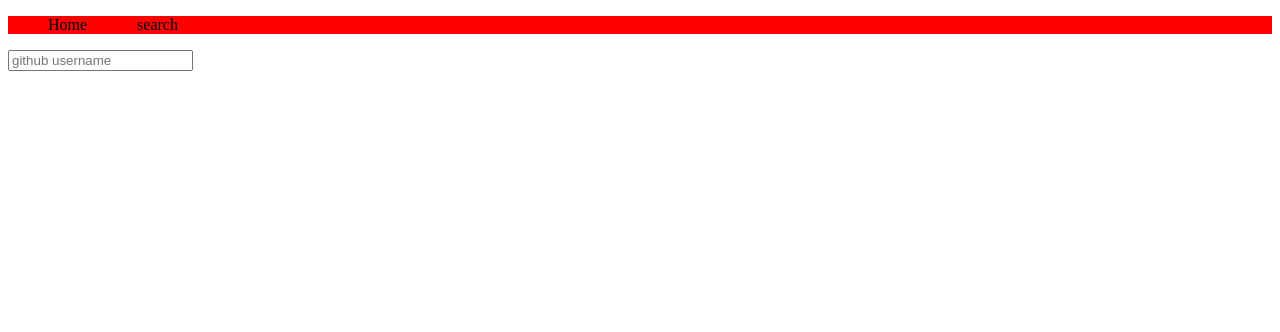
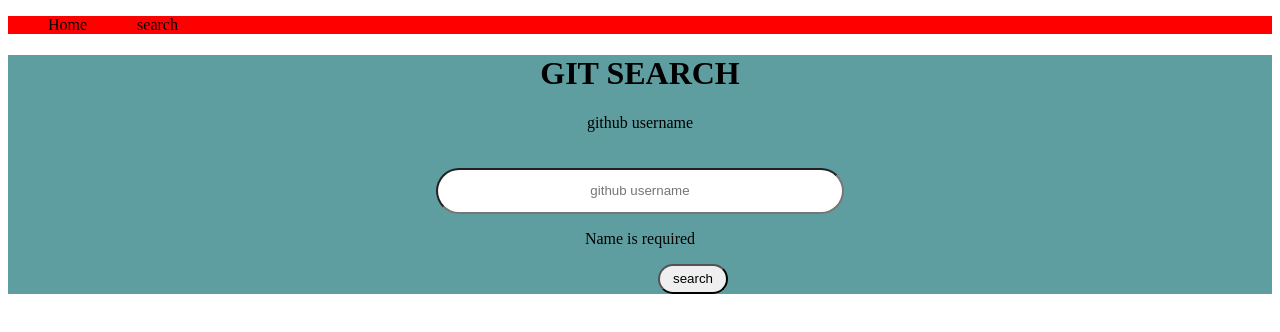
Before and after one commit to alphine3900/Githubfinder, an Angular app: page /form in a window 1280 px wide. Shown: the top 332 px of the page. Built offline with nearby package versions, Linux system fonts and the light colour scheme.

Commit message:
add search options

```diff
--- a/src/app/form/form.component.css
+++ b/src/app/form/form.component.css
@@ -0,0 +1,22 @@
+.form{
+    background-color: cadetblue;
+}
+.user{
+
+    text-align: center;
+}
+h1{
+    text-align: center;
+}
+#btn{ margin-left: 650px;
+    text-align: center;
+    height: 30px;
+    width: 70px;
+    border-radius: 200px;
+}
+#input{
+    text-align: center;
+    height: 40px;
+    width: 400px;
+    border-radius: 200px;
+}
--- a/src/app/form/form.component.html
+++ b/src/app/form/form.component.html
@@ -1,8 +1,14 @@
-<div>
+   <div class="form">
+   <h1>GIT SEARCH</h1>
+<form class="user" >
 
-    <form action="">
-        <label for=""></label>
-        <input type="text" placeholder="github username">
+        <label for="name">github username</label> <br> <br> <br>
+        <input type="text" placeholder="github username" id="input"> <br>
 
-    </form>
+          <p>Name is required</p>
+
+</form>
+
+
+<button type="submit" id="btn" class="btn btn-success">search</button>
 </div>
```
